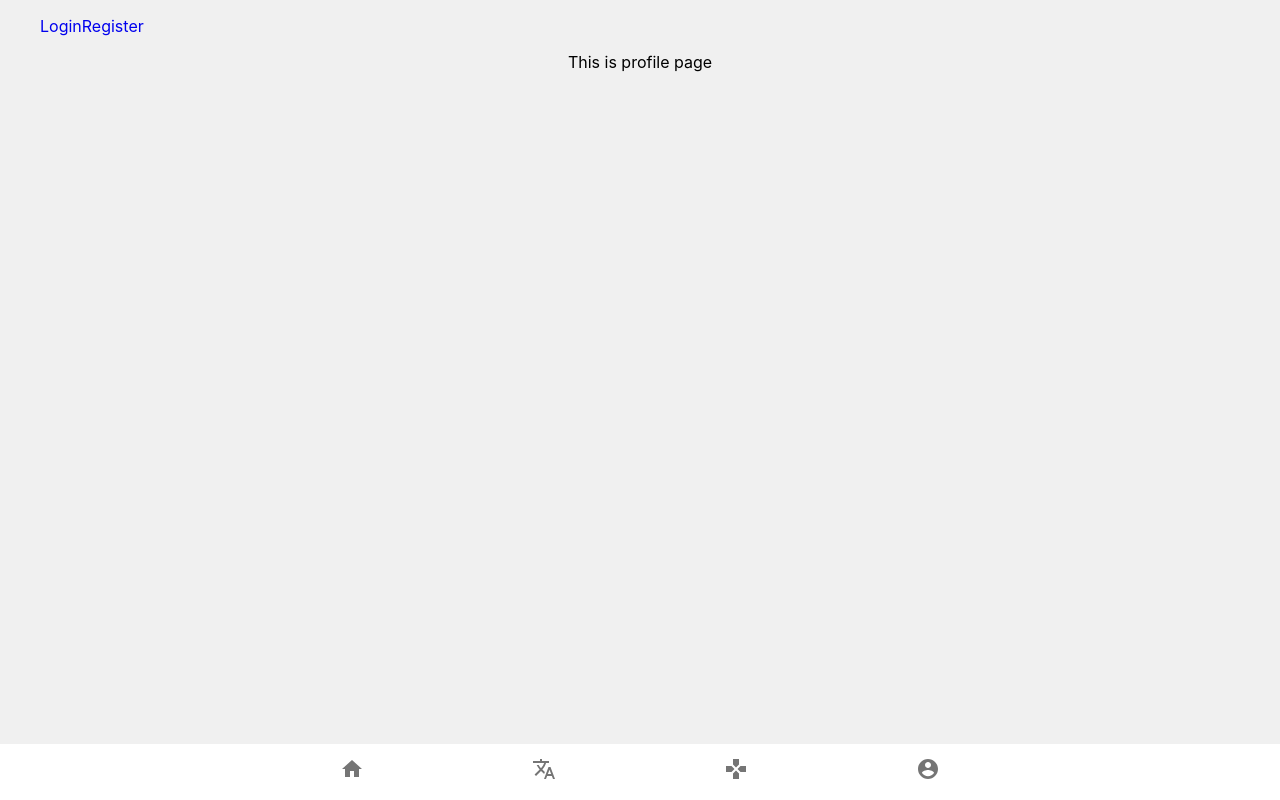
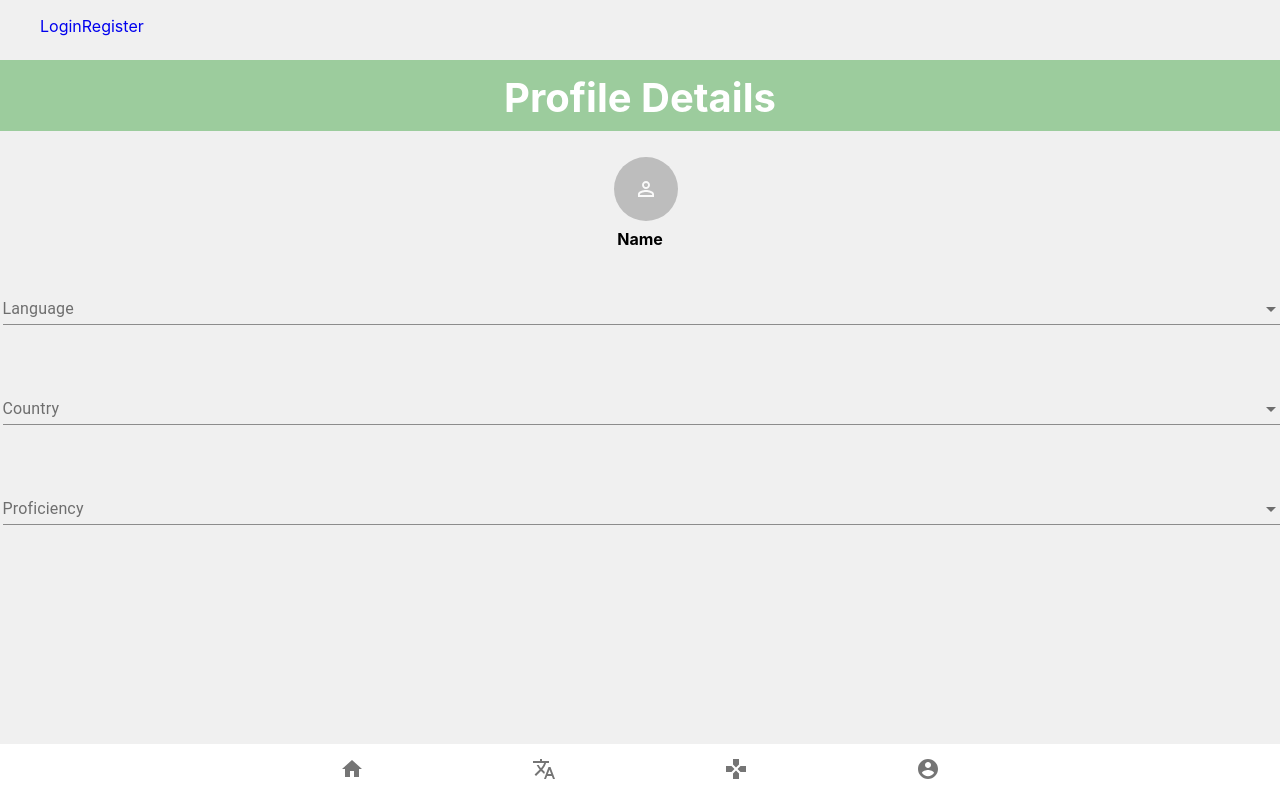
Before and after one commit to picowithleo/amigos-mema, a React (Create React App) app: page /profile in a window 1280 px wide. Built offline with nearby package versions, Linux system fonts and the light colour scheme.

Commit message:
account page

```diff
--- a/src/page/Profile.js
+++ b/src/page/Profile.js
@@ -1,8 +1,203 @@
+import { Grid } from '@material-ui/core';
+import Box from '@material-ui/core/Box';
+import Button from '@material-ui/core/Button';
+import List from '@material-ui/core/List';
+import { makeStyles } from '@material-ui/core/styles';
+import InputLabel from '@material-ui/core/InputLabel';
+import FormHelperText from '@material-ui/core/FormHelperText';
+import FormControl from '@material-ui/core/FormControl';
+import Select from '@material-ui/core/Select';
+import NativeSelect from '@material-ui/core/NativeSelect';
+import Avatar from '@material-ui/core/Avatar';
+import PermIdentityIcon from '@material-ui/icons/PermIdentity';
 import React from 'react';
 
-const Profile = props => {
-    return <div> This is profile page</div>;
+const useStyles = makeStyles((theme) => ({
 
-};
+    learnbackground: {
+        marginTop: "24px",
+        width: '100%',
+        position: 'relative',
+        backgroundColor: '#9CCC9D',
+        fontSize: '12px',
+    },
 
-export default Profile;
+    wordbackground: {
+        position: 'relative',
+        marginTop: "5px",
+        left: "10%",
+        width: '80%',
+        height: '50px',
+        color: '#FFFFFF',
+
+    },
+
+    title: {
+        fontSize: '40px',
+        position: 'relative',
+
+    },
+
+    icon: {
+        marginLeft: '48%',
+        marginTop: '2%',
+        width: theme.spacing(8),
+        height: theme.spacing(8),
+    },
+
+
+    /*content1: {
+        marginTop: "20px",
+        position: 'relative',
+        left: "10%",
+        width: '80%',
+        height: '150px',
+        backgroundColor: '#FFFFFF',
+
+    },
+    content2: {
+        marginTop: "30px",
+        position: 'relative',
+        left: "10%",
+        width: '80%',
+        height: '150px',
+        backgroundColor: '#FFFFFF',
+    },
+    content3: {
+        marginTop: "30px",
+        position: 'relative',
+        left: "10%",
+        width: '80%',
+        height: '150px',
+        backgroundColor: '#FFFFFF',
+    },
+
+    content4: {
+        marginTop: "30px",
+        position: 'relative',
+        left: "10%",
+        width: '80%',
+        height: '150px',
+        backgroundColor: '#FFFFFF',
+    },*/
+
+    formControl: {
+        position: 'relative',
+        width: '100%',
+        marginTop: "20px",
+        marginRight: "-5px",
+        height: "80px"
+    },
+
+    selectEmpty: {
+        marginTop: theme.spacing(2),
+      },
+
+}));
+
+export default function Profile() {
+    const classes = useStyles();
+    const [state, setState] = React.useState({
+        language: '',
+        name: 'Your Name',
+    });
+
+    const handleChange = (event) => {
+        const name = event.target.name;
+        setState({
+          ...state,
+          [name]: event.target.value,
+        });
+      };
+
+    return (
+
+        <div>
+
+        <List className={classes.learnbackground}>
+            <Grid className={classes.wordbackground}>
+                <Box className={classes.title}>
+                    <h><b>Profile Details</b></h>
+                </Box>
+            </Grid>
+        </List>
+
+        <Avatar className={classes.icon}>
+            <PermIdentityIcon />
+        </Avatar>
+
+        <List className={classes.dname}>
+            <Box className={classes.yname}>
+                <h><b>Name</b></h>
+            </Box>
+        </List>
+
+        <FormControl className={classes.formControl}>
+          <InputLabel htmlFor="language-native-simple">Language</InputLabel>
+          <Select
+            native
+            value={state.language}
+            onChange={handleChange}
+            inputProps={{
+              name: 'language',
+              id: 'language-native-simple',
+            }}
+          >
+            <option aria-label="None" value="" />
+            <option >English</option>
+            <option >Chinese</option>
+            <option >Janpenese</option>
+          </Select>
+        </FormControl>
+
+        <FormControl className={classes.formControl}>
+          <InputLabel htmlFor="country-native-simple">Country</InputLabel>
+          <Select
+            native
+            value={state.country}
+            onChange={handleChange}
+            inputProps={{
+              name: 'country',
+              id: 'country-native-simple',
+            }}
+          >
+            <option aria-label="None" value="" />
+            <option >Australia</option>
+            <option >China</option>
+            <option >Japan</option>
+          </Select>
+        </FormControl>
+
+        <FormControl className={classes.formControl}>
+          <InputLabel htmlFor="proficiency-native-simple">Proficiency</InputLabel>
+          <Select
+            native
+            value={state.proficiency}
+            onChange={handleChange}
+            inputProps={{
+              name: 'proficiency',
+              id: 'proficiency-native-simple',
+            }}
+          >
+            <option aria-label="None" value="" />
+            <option >C</option>
+            <option >B</option>
+            <option >A</option>
+          </Select>
+        </FormControl>
+
+
+        </div>
+
+    )
+}
+
+    /* <Box>
+        <List className={classes.learnbackground}>
+
+            <Grid className={classes.wordbackground}>
+                <Box className={classes.title}>
+                    <h><b>Profile Details</b></h>
+                </Box>
+            </Grid>
+        </List>*/
```
